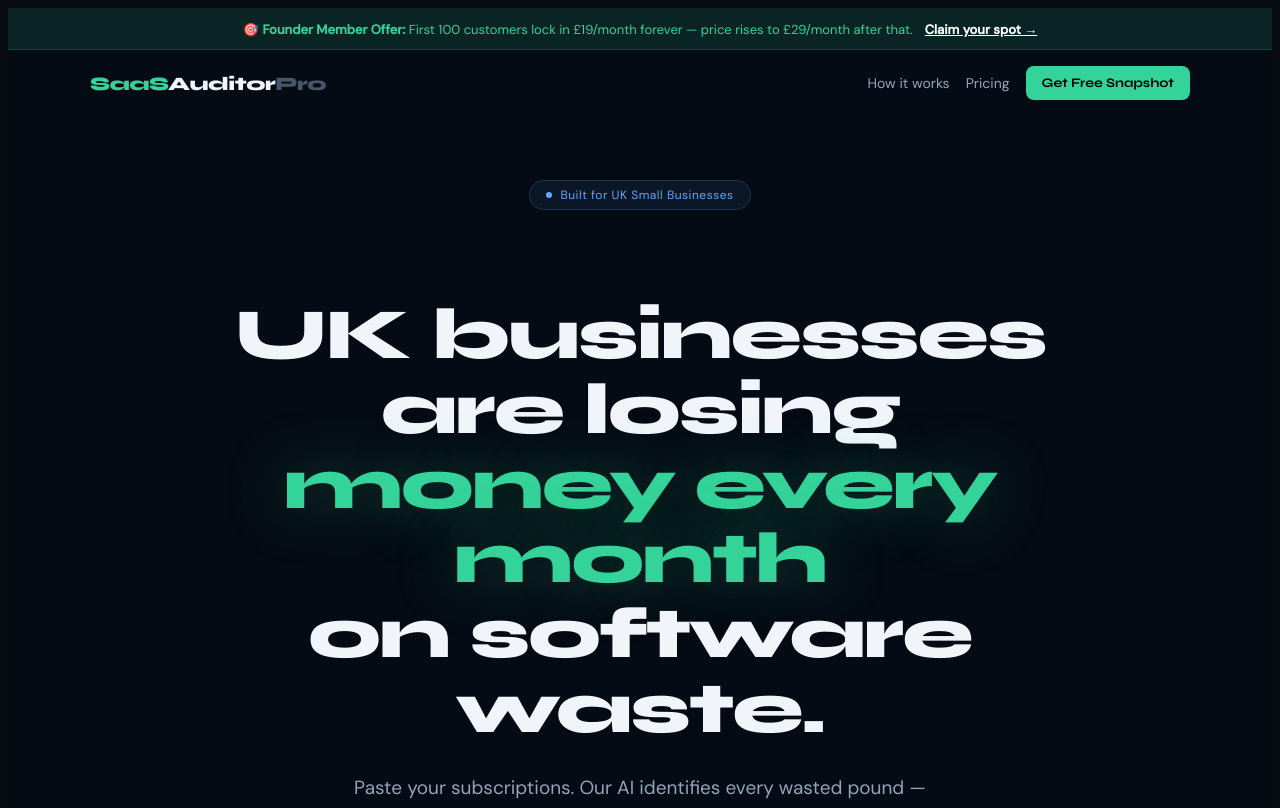
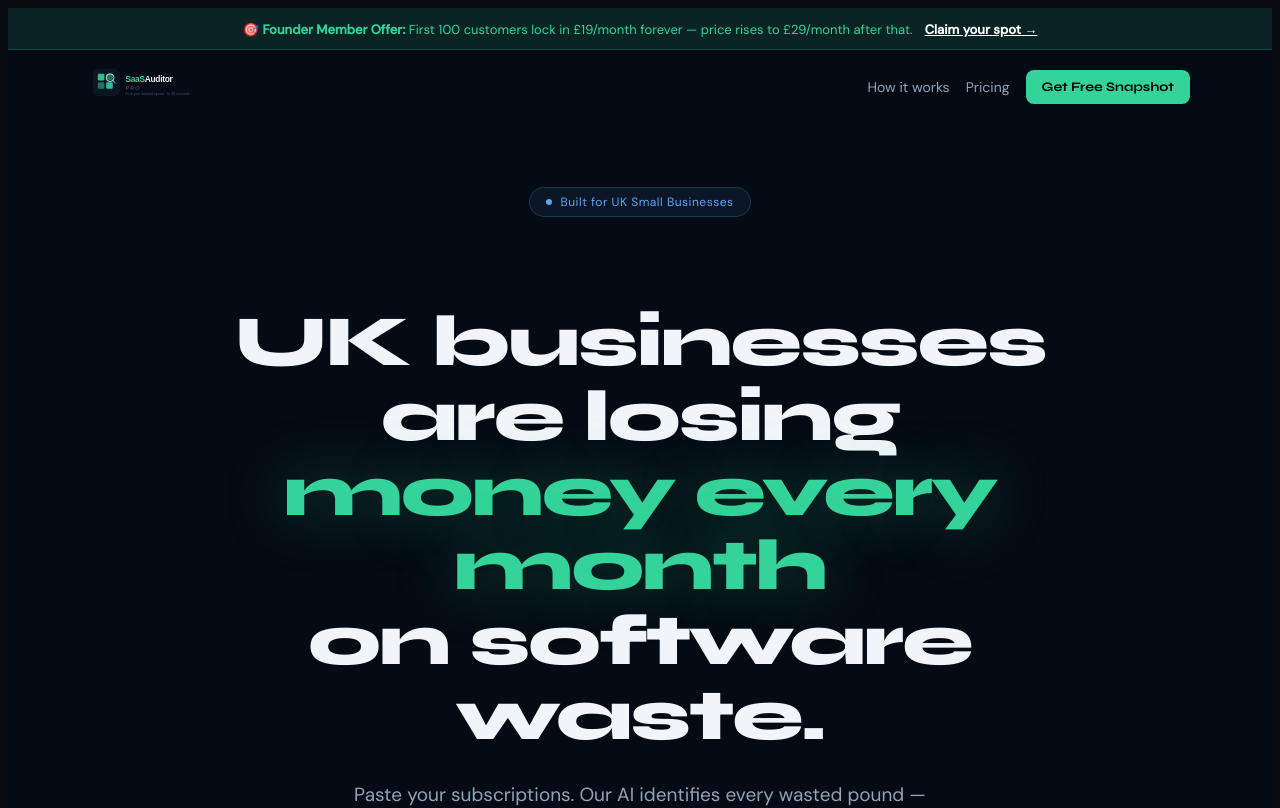
Before and after one commit to SaasAuditorPro/saas-auditor-pro, a Next.js app in the folder saas-auditor-pro/: page / in a window 1280 px wide. Shown: the top 808 px of the page. Built offline with nearby package versions, Linux system fonts and the light colour scheme.

Commit message:
Update page.tsx
logo update

```diff
--- a/saas-auditor-pro/app/page.tsx
+++ b/saas-auditor-pro/app/page.tsx
@@ -49,11 +49,9 @@ export default function Home() {
 
       {/* Nav */}
       <nav style={{ display: "flex", alignItems: "center", justifyContent: "space-between", padding: "16px 20px", maxWidth: "1100px", margin: "0 auto", flexWrap: "wrap", gap: "12px" }}>
-        <div style={{ fontFamily: "Syne, sans-serif", fontWeight: 800, fontSize: "19px", letterSpacing: "-0.5px" }}>
-          <span style={{ color: c.green }}>SaaS</span>
-          <span style={{ color: c.text }}>Auditor</span>
-          <span style={{ color: c.dim }}>Pro</span>
-        </div>
+        <Link href="/">
+          <img src="/logo.svg" alt="SaaS Auditor Pro" style={{ height: "36px", width: "auto" }} />
+        </Link>
         <div style={{ display: "flex", alignItems: "center", gap: "16px" }}>
           <Link href="#how" className="nav-link" style={{ fontFamily: "DM Sans, sans-serif", fontSize: "14px", color: c.sub, textDecoration: "none" }}>How it works</Link>
           <Link href="#pricing" className="nav-link" style={{ fontFamily: "DM Sans, sans-serif", fontSize: "14px", color: c.sub, textDecoration: "none" }}>Pricing</Link>
```
